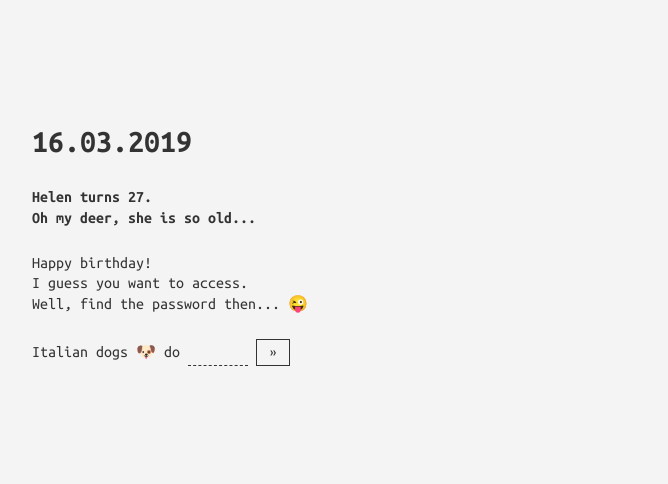
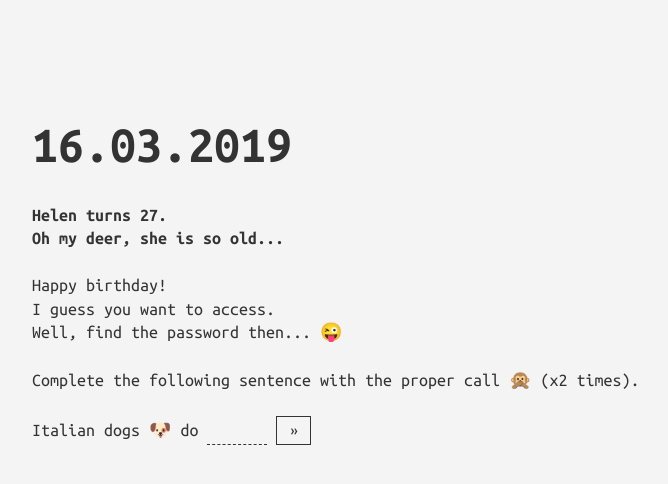
Before and after one commit to ilmente/helen, a Next.js app: page / in a window 1280 px wide. Shown: the top 484 px of the page, without its empty margins (298-966 px from the left). Built offline with nearby package versions, Linux system fonts and the light colour scheme.

Commit message:
candidate 1

```diff
--- a/components/login/index.js
+++ b/components/login/index.js
@@ -1,30 +1,43 @@
 import { useState } from 'react'
 import Router from 'next/router'
 
+const defaultMessage = 'Complete the following sentence with the proper call 🙊 (x2 times).'
+const successMessage = 'Yep! Wait for it... 😘'
+const errorMessages = [
+    'Not really... 🤔',
+    'Nope. 😤',
+    'Don\'t you remember? 😱',
+    'I don\'t think so. 💩',
+    'C\'mon! 😜',
+    'NOOOOOOOOOOOOOOOOOOOOO! No. 😈'
+]
+
+const getErrorMessage = () => errorMessages[Math.floor(Math.random() * errorMessages.length)]
+
 export default ({ password }) => {
     const [value, setValue] = useState('')
-    const [message, setMessage] = useState('')
+    const [message, setMessage] = useState(defaultMessage)
 
     const onChange = ({ target }) => setValue(target.value)
     const onSubmit = (e) => {
         e.preventDefault()
 
         if (value != password) {
-            setMessage('Nope!')
+            setMessage(getErrorMessage())
             return
         }
 
-        setMessage('Yep!')
+        setMessage(successMessage)
         Router.push({ pathname: '/baba', query: { dog: value } })
     }
 
     return (
         <form onSubmit={onSubmit} action="/baba">
+            <p>{message}</p>
             <p>
                 Italian dogs 🐶 do <input type="text" value={value} onChange={onChange} maxLength="6" name="dog" />
                 <button>&raquo;</button>
             </p>
-            <p>{message}</p>
         </form>
     )
 }
--- a/layouts/main/style.css
+++ b/layouts/main/style.css
@@ -3,7 +3,7 @@ body {
     margin: 0;
     background: #f4f4f4;
     font-family: 'Ubuntu Mono', monospace;
-    font-size: 16px;
+    font-size: 18px;
     color: #333;
     line-height: 1.3;
 }
@@ -20,6 +20,7 @@ p {
 
 input[type=text] {
     display: inline-block;
+    width: 60px;
     padding: 2px 0;
     margin-right: 1ch;
     border: none;
@@ -28,7 +29,7 @@ input[type=text] {
     outline: none;
     font: inherit;
     color: inherit;
-    width: 60px;
+    text-transform: lowercase;
 }
 
 button {
@@ -56,3 +57,20 @@ cite {
     font-style: italic;
     text-align: center;
 }
+
+h1, h2, h3 {
+    padding: 0;
+    margin: 12px 0;
+}
+
+h1 {
+    font-size: 52px;
+}
+
+h2 {
+    font-size: 42px;
+}
+
+h3 {
+    font-size: 32px;
+}
--- a/pages/baba.js
+++ b/pages/baba.js
@@ -10,7 +10,7 @@ export default withRouter(({ router }) => {
 
     return isAuthorized ? (
         <Layout title="Baba">
-            <h1>Baba</h1>
+            <h1>Hello baba!</h1>
             <Figure image="test" caption='test' />
             <p>
                 Lorem ipsum dolor sit amet, consectetuer adipiscing elit. Aenean commodo ligula eget dolor. Aenean massa. Cum sociis natoque penatibus et magnis dis parturient montes, nascetur ridiculus mus. Donec quam felis, ultricies nec, pellentesque eu, pretium quis, sem. Nulla consequat massa quis enim. Donec pede justo, fringilla vel, aliquet nec, vulputate eget, arcu.
```
